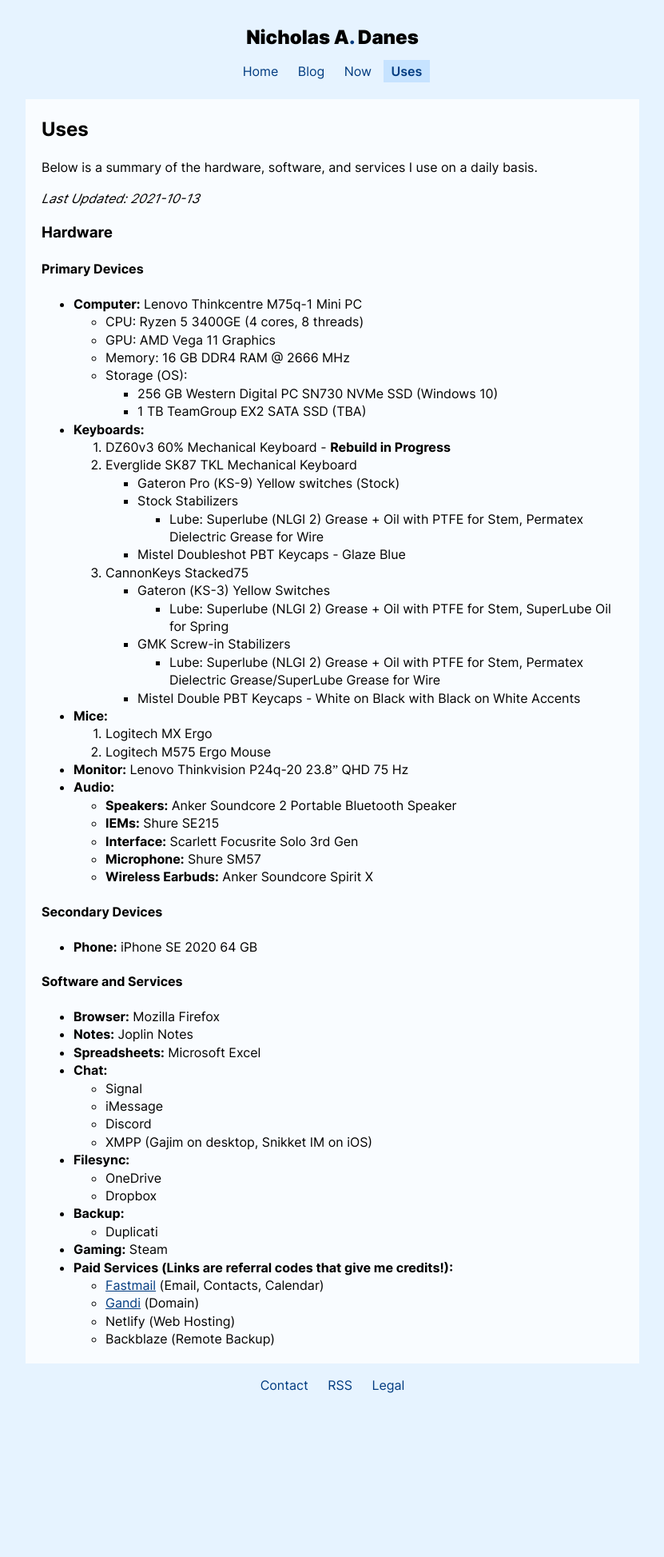
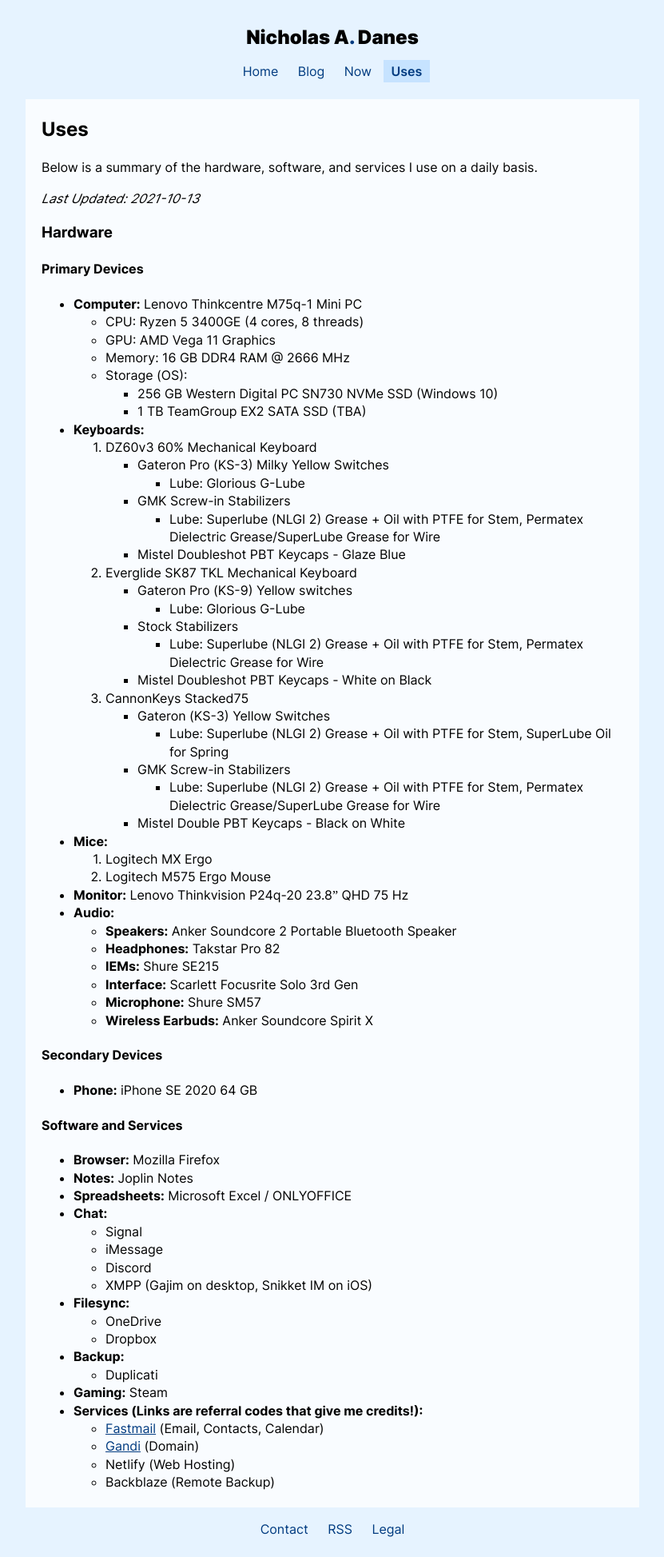
Before and after one commit to danesnick/old_website, a Jekyll site: the page built from uses.markdown, in a window 1280 px wide. Shown: the whole page at 80% size, without its empty margins (224-1055 px from the left). Built offline with Jekyll 4.4.1, drawn with Linux system fonts in a browser that asks for light colours; before the commit the page ends 1768 px from its top, so only the background shows below that.

Commit message:
Updated uses page

```diff
--- a/uses.markdown
+++ b/uses.markdown
@@ -26,19 +26,25 @@
 		+ 256 GB Western Digital PC SN730 NVMe SSD (Windows 10)
 		+ 1 TB TeamGroup EX2 SATA SSD (TBA)
 * **Keyboards:**
-	1. DZ60v3 60% Mechanical Keyboard - **Rebuild in Progress**
+	1. DZ60v3 60% Mechanical Keyboard
+		+ Gateron Pro (KS-3) Milky Yellow Switches
+			- Lube: Glorious G-Lube
+		+ GMK Screw-in Stabilizers
+			- Lube: Superlube (NLGI 2) Grease + Oil with PTFE for Stem, Permatex Dielectric Grease/SuperLube Grease for Wire
+		+ Mistel Doubleshot PBT Keycaps - Glaze Blue
 	2. Everglide SK87 TKL Mechanical Keyboard
-		+ Gateron Pro (KS-9) Yellow switches (Stock)
+		+ Gateron Pro (KS-9) Yellow switches
+			- Lube: Glorious G-Lube
 		+ Stock Stabilizers
 			- Lube: Superlube (NLGI 2) Grease + Oil with PTFE for Stem, Permatex Dielectric Grease for Wire
-		+ Mistel Doubleshot PBT Keycaps - Glaze Blue
+		+ Mistel Doubleshot PBT Keycaps - White on Black
 
 	3. CannonKeys Stacked75
 		+ Gateron (KS-3) Yellow Switches
 			- Lube: Superlube (NLGI 2) Grease + Oil with PTFE for Stem, SuperLube Oil for Spring
 		+ GMK Screw-in Stabilizers
 			- Lube: Superlube (NLGI 2) Grease + Oil with PTFE for Stem, Permatex Dielectric Grease/SuperLube Grease for Wire
-		+ Mistel Double PBT Keycaps - White on Black with Black on White Accents
+		+ Mistel Double PBT Keycaps - Black on White
 
 * **Mice:**
 	1. Logitech MX Ergo
@@ -46,6 +52,7 @@
 * **Monitor:** Lenovo Thinkvision P24q-20 23.8" QHD 75 Hz
 * **Audio:**
 	+ **Speakers:** Anker Soundcore 2 Portable Bluetooth Speaker
+	+ **Headphones:** Takstar Pro 82
 	+ **IEMs:** Shure SE215
 	+ **Interface:** Scarlett Focusrite Solo 3rd Gen
 	+ **Microphone:** Shure SM57
@@ -59,7 +66,7 @@
 
 * **Browser:** Mozilla Firefox
 * **Notes:** Joplin Notes
-* **Spreadsheets:** Microsoft Excel
+* **Spreadsheets:** Microsoft Excel / ONLYOFFICE
 * **Chat:**
 	+ Signal
 	+ iMessage
@@ -71,7 +78,7 @@
 * **Backup:**
 	+ Duplicati
 * **Gaming:** Steam
-* **Paid Services (Links are referral codes that give me credits!):**
+* **Services (Links are referral codes that give me credits!):**
 	+ [Fastmail](https://ref.fm/u24999624) (Email, Contacts, Calendar)
 	+ [Gandi](https://gandi.link/f/c862dae1) (Domain)
 	+ Netlify (Web Hosting)
```
